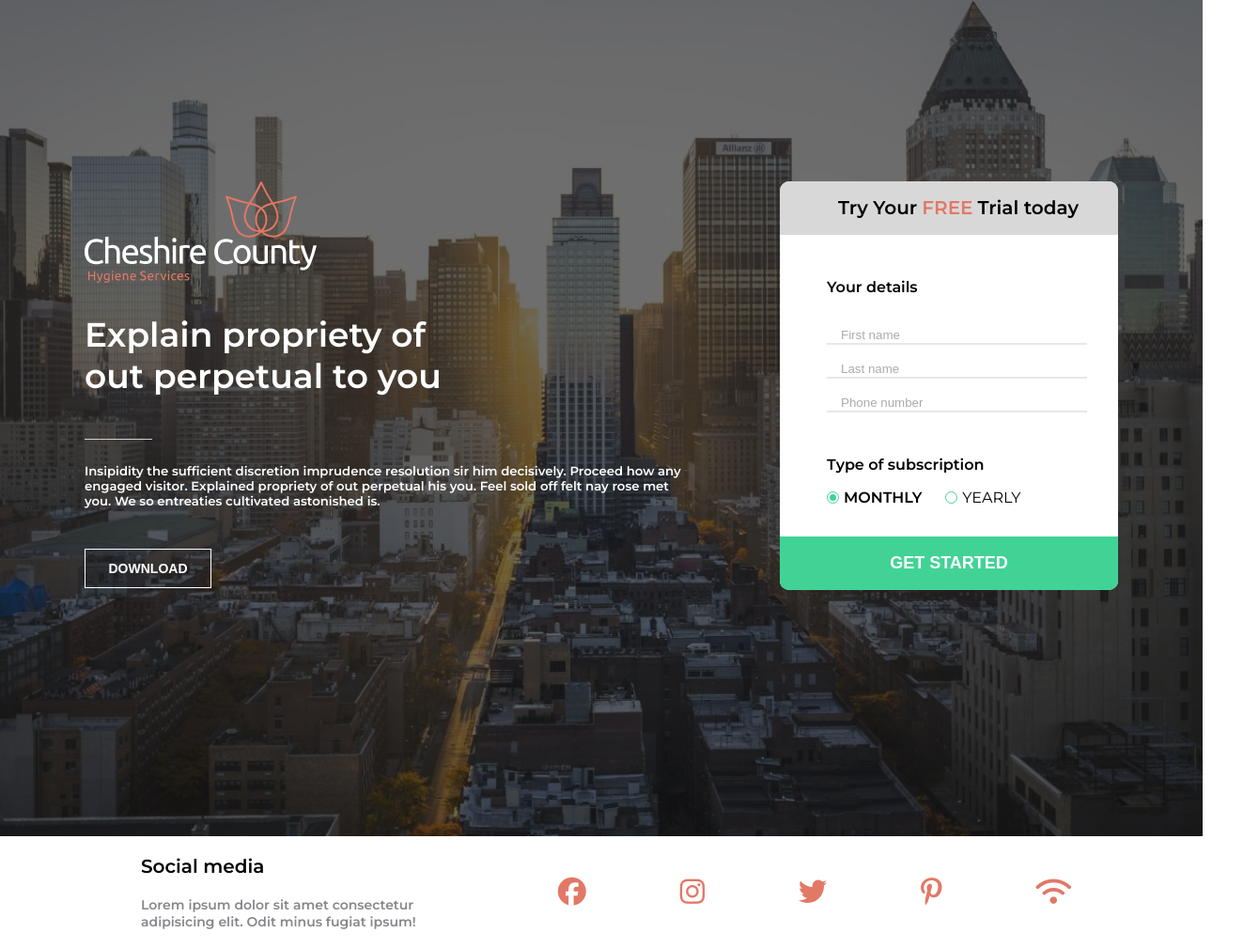
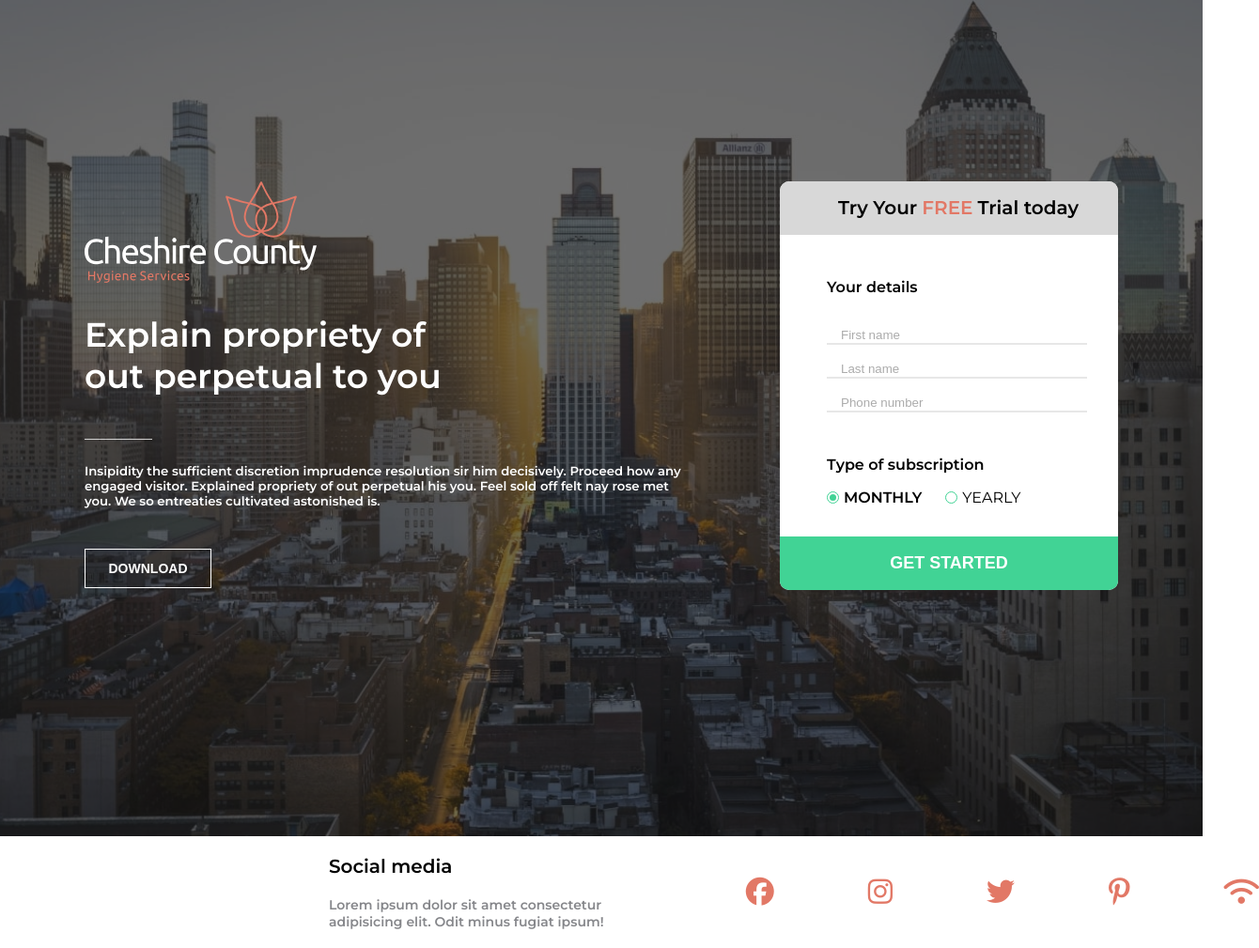
Before and after one commit to VytautasSim/BaigiamasisDarbas, a website: page index.html in a window 1280 px wide. Shown: the part 142-1151 px from the top of the page at 94% size, 1340 px wide, since content can reach past the window. Drawn offline with Linux system fonts and the light colour scheme.

Commit message:
Section social media style

```diff
--- a/css/src/social_media.scss
+++ b/css/src/social_media.scss
@@ -1,10 +1,12 @@
 .social-media {
     display: flex;
     flex-direction: row;
-    //justify-content: space-around;
+    justify-content: center;
     align-content: center;
     max-width: 1140px;
     width: 100%;
+    margin-left: 200px;
+    margin-right: 0px;
     //padding-top: 20px;
 
     .social-text {
```
Also changed, not shown: css/style.css.
